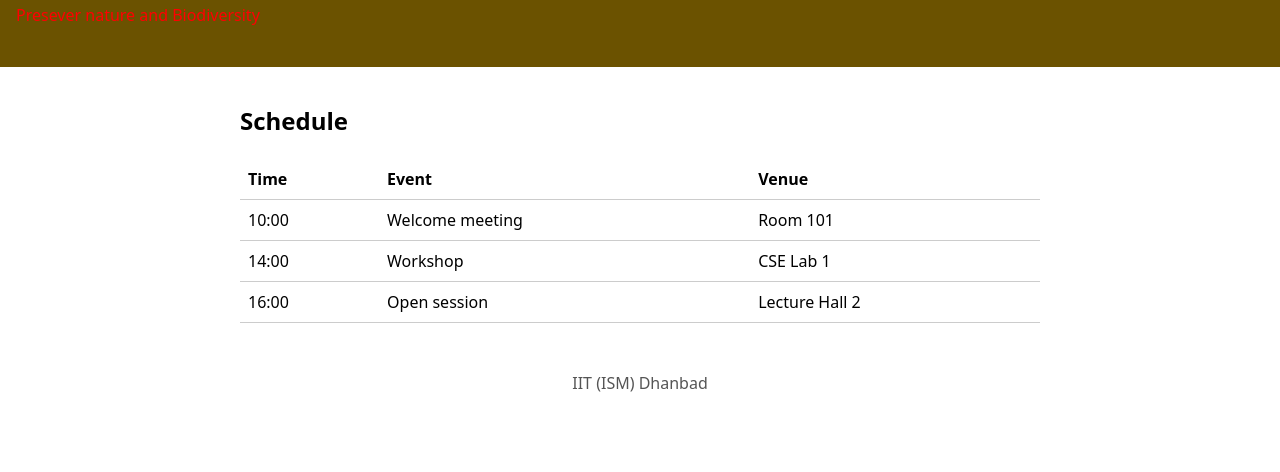
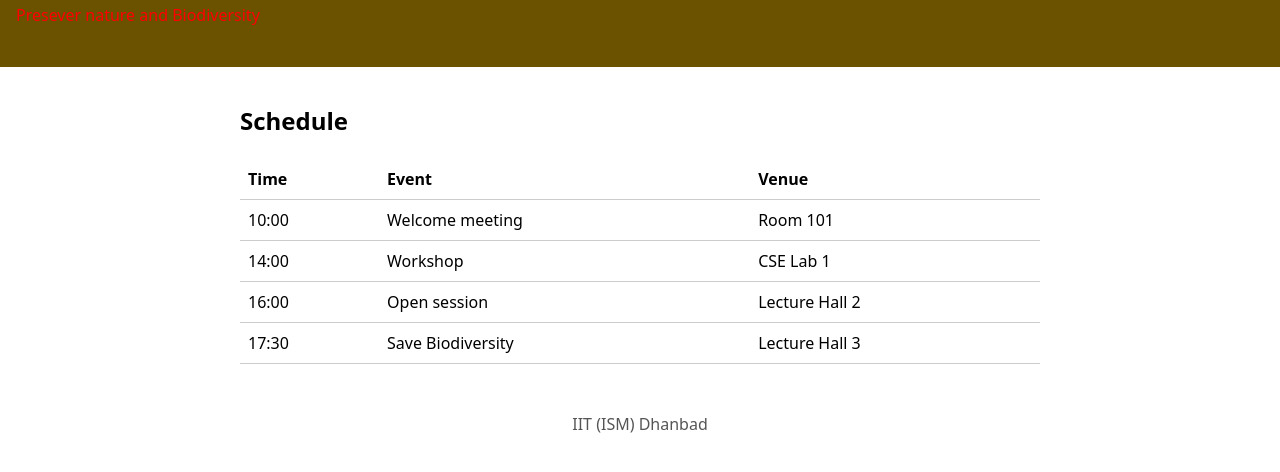
Before and after one commit to 26je0628-ism/Nature, a plain HTML site: page index.html in a window 1280 px wide. Shown: the part 112-584 px from the top of the page. Drawn offline with Linux system fonts and the light colour scheme.

Commit message:
Added fourth row

```diff
--- a/index.html
+++ b/index.html
@@ -23,6 +23,7 @@
           <tr><td>10:00</td><td>Welcome meeting</td><td>Room 101</td></tr>
           <tr><td>14:00</td><td>Workshop</td><td>CSE Lab 1</td></tr>
           <tr><td>16:00</td><td>Open session</td><td>Lecture Hall 2</td></tr>
+	  <tr><td>17:30</td><td>Save Biodiversity</td><td>Lecture Hall 3</td></tr>
         </tbody>
       </table>
     </section>
```
